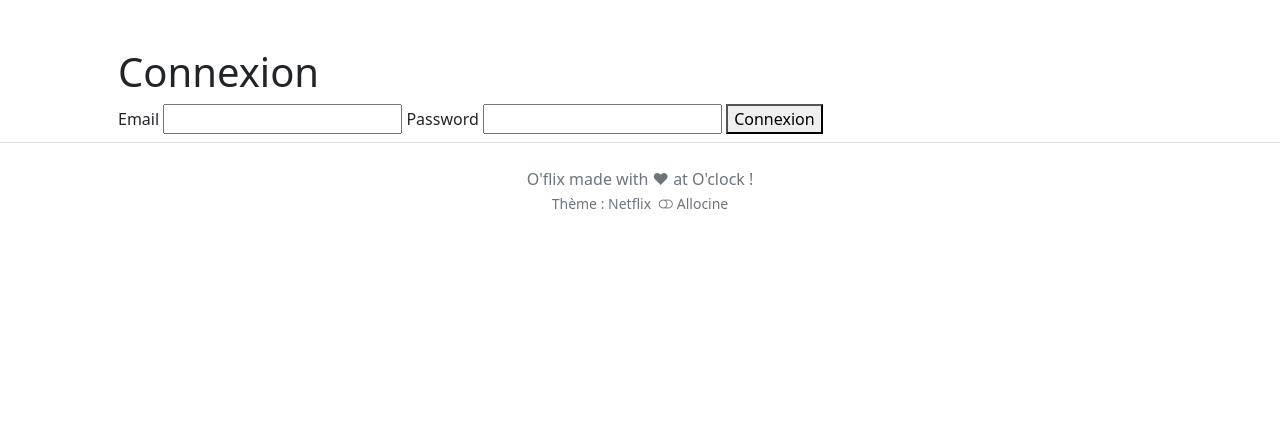
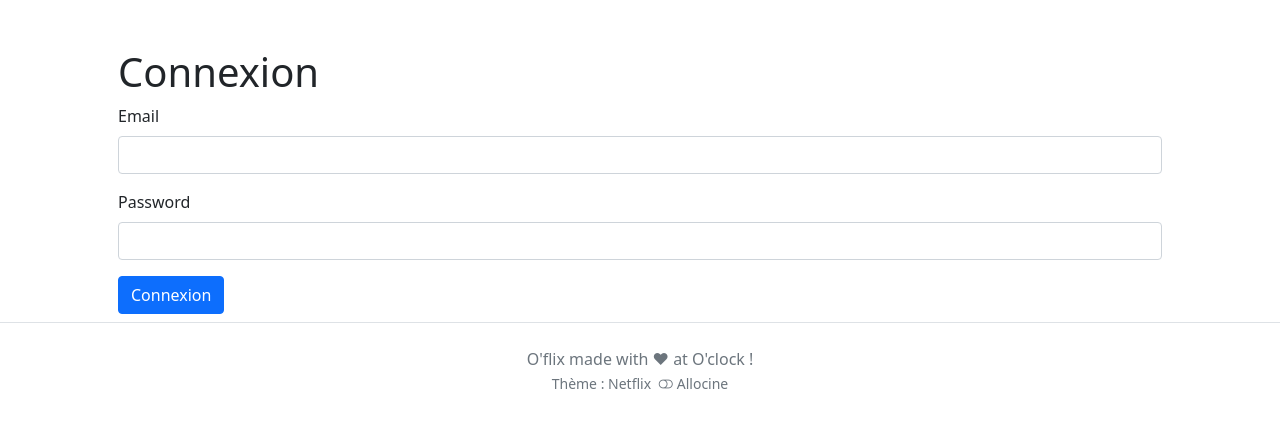
Before and after one commit to SimonDelaporte1/oflix, a Symfony app: template templates/front/login/index.html.twig in a window 1280 px wide. Shown: the part 56-484 px from the top of the page. Run offline with Twig, Linux system fonts and the light colour scheme; the template is opened without the code that fills it, so the values that code supplies are empty; some libraries are stand-ins or nearby versions.

Commit message:
formulaire de login

```diff
--- a/templates/front/login/index.html.twig
+++ b/templates/front/login/index.html.twig
@@ -7,23 +7,27 @@
 <div class="container pt-5">
     <div class="row mb-2">
         <div class="col">
+
             <h1>Connexion</h1>
+
             {% if error %}
-            <div>{{ error.messageKey|trans(error.messageData, 'security') }}</div>
+            <div class="alert alert-danger" role="alert">
+                {{ error.messageKey|trans(error.messageData, 'security') }}
+            </div>
             {% endif %}
 
             <form action="{{ path('login_index') }}" method="post">
-                <label for="username">Email</label>
-                <input type="text" id="username" name="_username" value="{{ last_username }}" />
+                <div class="mb-3">
+                    <label for="username" class="form-label">Email</label>
+                    <input type="email" class="form-control" id="username" name="_username" value="{{ last_username }}">
+                </div>
+                <div class="mb-3">
+                    <label for="password" class="form-label">Password</label>
+                    <input type="password" class="form-control" id="password" name="_password">
+                </div>
+                <button type="submit" class="btn btn-primary">Connexion</button>
+            </form>
 
-                <label for="password">Password</label>
-                <input type="password" id="password" name="_password" />
-
-                {# If you want to control the URL the user is redirected to on success
-                <input type="hidden" name="_target_path" value="/account" /> #}
-
-                <button type="submit">Connexion</button>
-            </form>
         </div>
     </div>
 </div>
```
